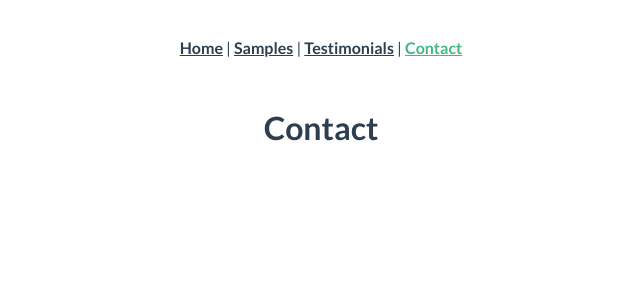
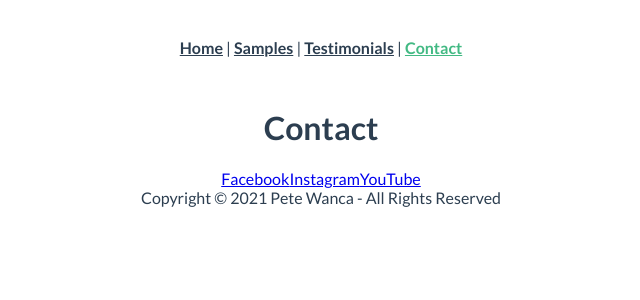
Before and after one commit to petewanca/petewanca.github.io, a Vue app: page /contact in a window 1280 px wide. Shown: the top 300 px of the page, without its empty margins (319-959 px from the left). Built offline with nearby package versions, Linux system fonts and the light colour scheme.

Commit message:
adds footer component

```diff
--- a/src/App.vue
+++ b/src/App.vue
@@ -1,20 +1,16 @@
 <template>
-  <!-- <div id="nav">
-    <router-link to="/">Home</router-link> |
-    <router-link to="/samples">Samples</router-link> |
-    <router-link to="/testimonials">Testimonials</router-link> |
-    <router-link to="/contact">Contact</router-link>
-  </div>
-  <router-view /> -->
   <Header />
+  <Footer />
 </template>
 
 <script>
 import Header from "@/components/Header.vue";
+import Footer from "@/components/Footer.vue";
 
 export default {
   components: {
     Header,
+    Footer,
   },
 };
 </script>
--- /dev/null
+++ b/src/components/Footer.vue
@@ -0,0 +1,27 @@
+<template>
+  <div>
+    <div>
+      <a href="https://www.facebook.com/petewancadrums/" target="_blank"
+        >Facebook</a
+      >
+      <a href="https://www.instagram.com/petewanca" target="_blank"
+        >Instagram</a
+      >
+      <a
+        href="https://www.youtube.com/channel/UCCnzOSrTXbuYnooC73mmrLA"
+        target="_blank"
+        >YouTube</a
+      >
+    </div>
+    <div>Copyright © 2021 Pete Wanca - All Rights Reserved</div>
+  </div>
+</template>
+
+<script>
+export default {
+  name: "Footer",
+};
+</script>
+
+<style>
+</style>
```
Also changed, not shown: 1 other file (tests, documents, lock files or other folders).
